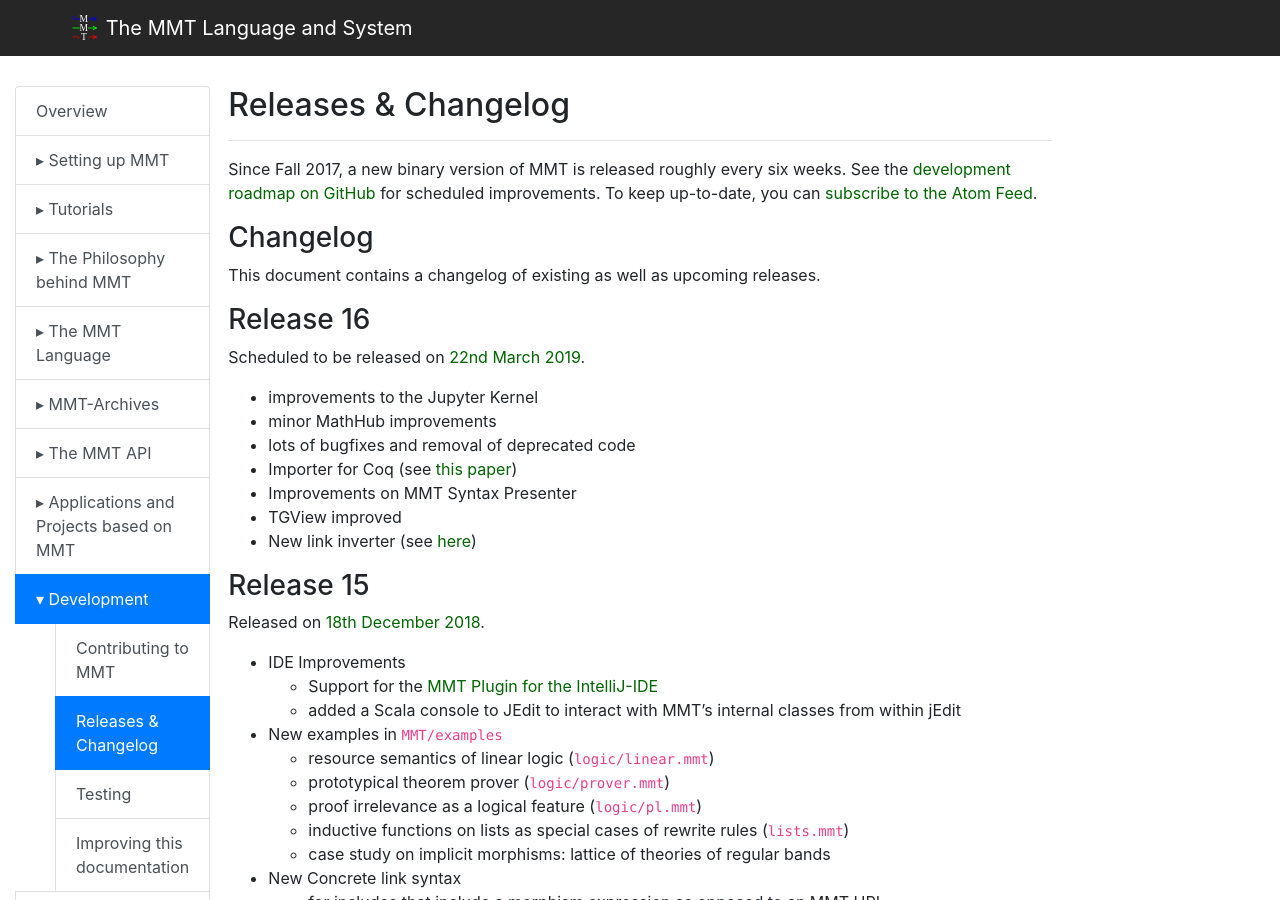
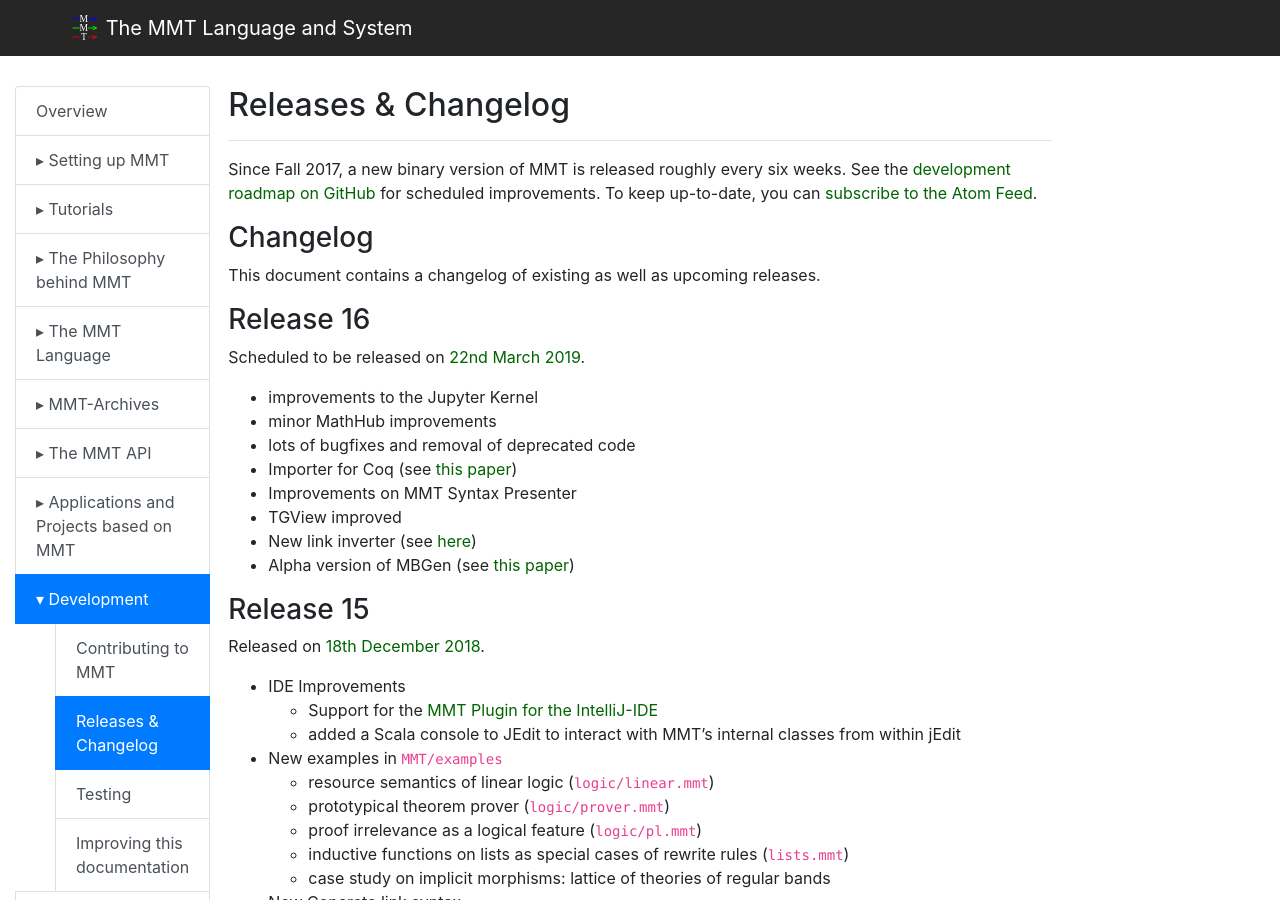
Before and after one commit to UniFormal/uniformal.github.io, a Jekyll site: the page built from doc/development/releases.md, in a window 1280 px wide and 900 px high. Built offline with Jekyll 4.4.1, drawn with Linux system fonts in a browser that asks for light colours.

Commit message:
Add MBGen to release

```diff
--- a/doc/development/releases.md
+++ b/doc/development/releases.md
@@ -22,6 +22,7 @@
 - Improvements on MMT Syntax Presenter
 - TGView improved
 - New link inverter (see [here](https://uniformal.github.io/doc/applications/intellij.html#using-the-generalizer))
+- Alpha version of MBGen (see [this paper](https://kwarc.info/people/mkohlhase/submit/cicm19-MDH.pdf))
 
 ### Release 15
 
```
